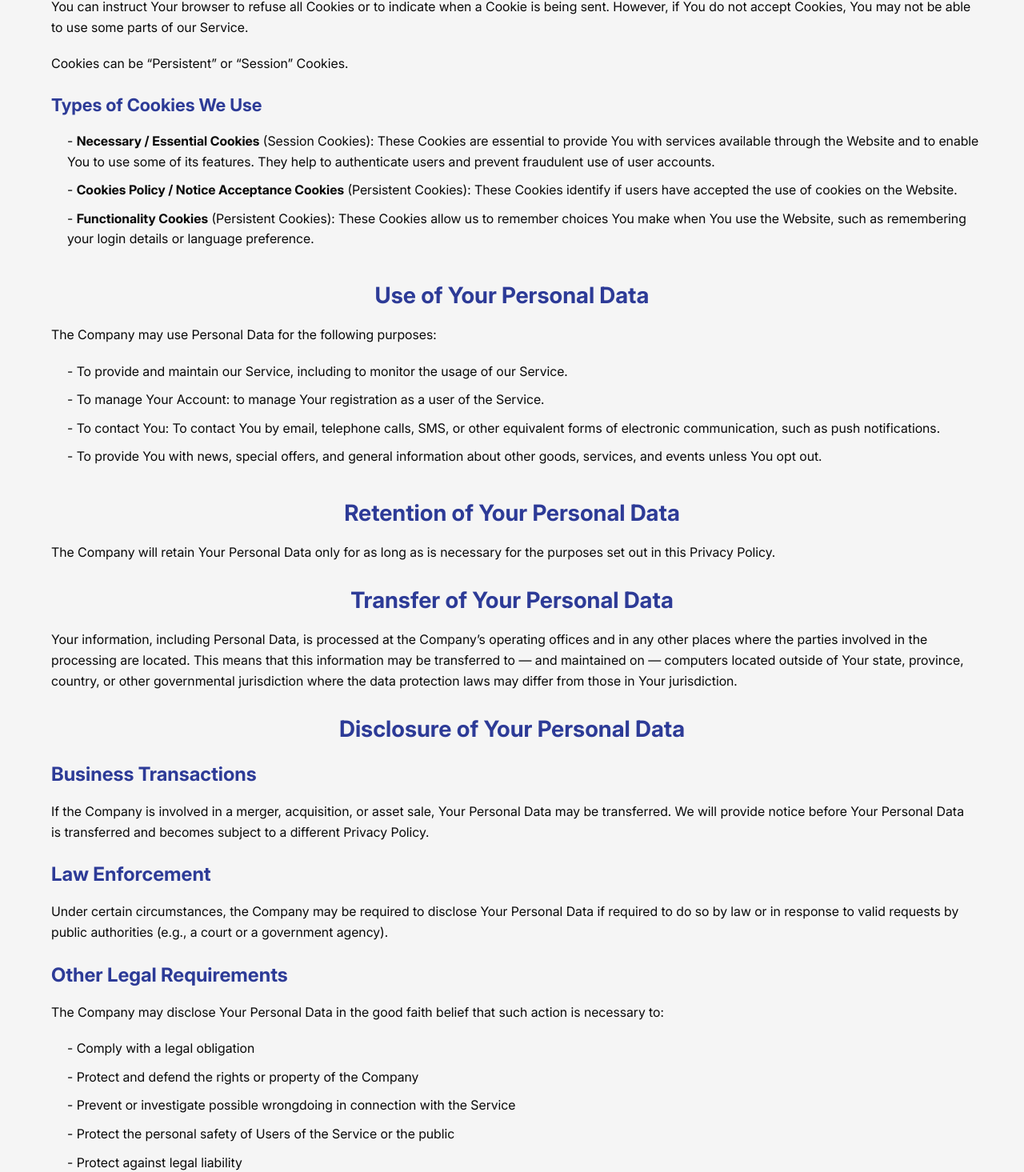
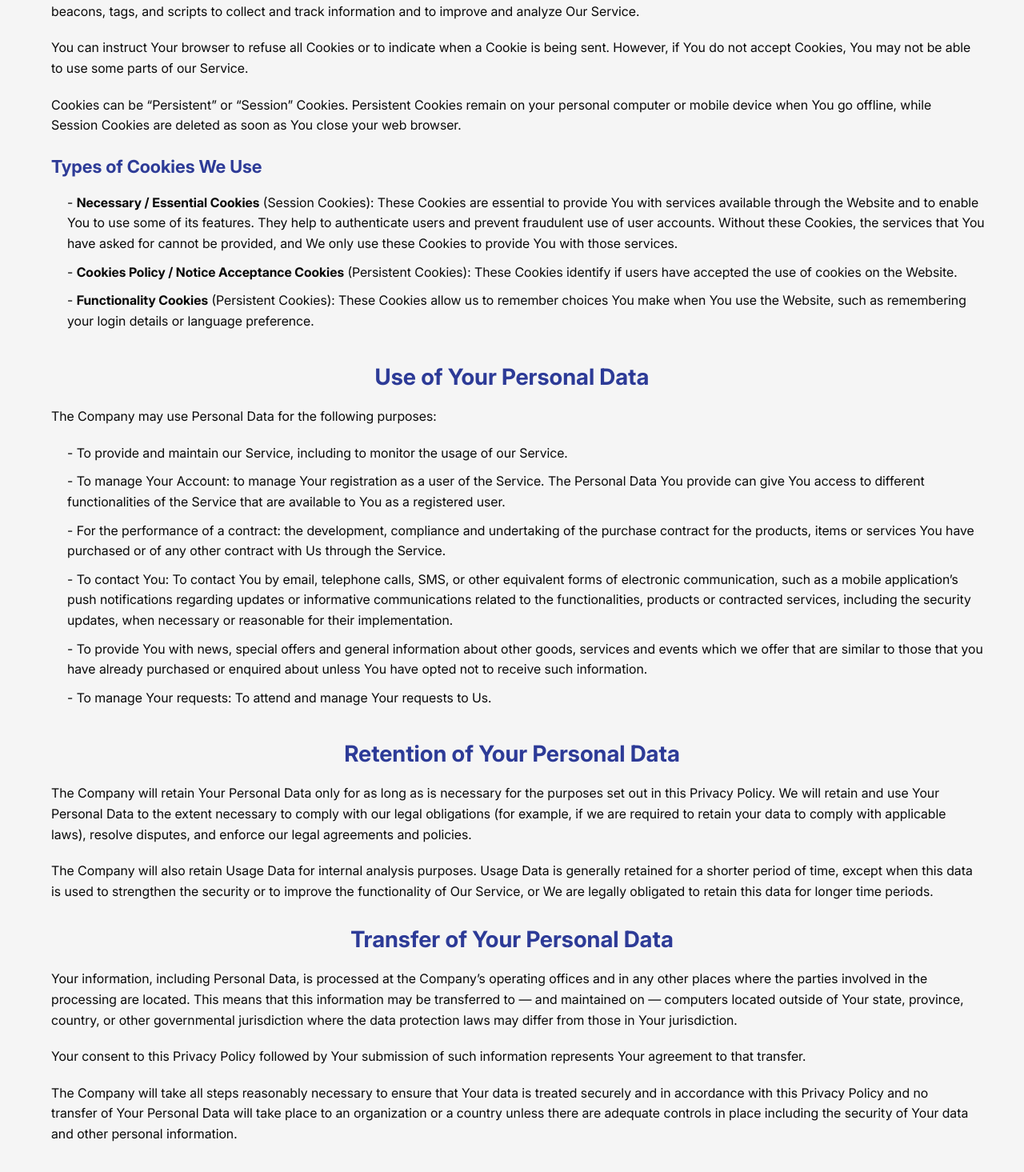
Before and after one commit to VKrivkov/BankerLinks, a React (Vite) app in the folder bankerlinks/: page /privacy-policy in a window 1280 px wide. Shown: the part 2047-3512 px from the top of the page at 80% size. Built offline with nearby package versions, Linux system fonts and the light colour scheme.

Commit message:
Update PrivacyPolicy.jsx

```diff
--- a/bankerlinks/src/screens/PrivacyPolicy/PrivacyPolicy.jsx
+++ b/bankerlinks/src/screens/PrivacyPolicy/PrivacyPolicy.jsx
@@ -50,7 +50,7 @@ const PrivacyPolicy = () => {
         <li>- <strong>Country</strong> refers to Luxembourg.</li>
         <li>
           - <strong>Service Provider</strong> means any natural or legal person who processes the data on behalf of the
-          Company.
+          Company. It refers to third-party companies or individuals employed by the Company to facilitate the Service, to provide the Service on behalf of the Company, to perform services related to the Service or to assist the Company in analyzing how the Service is used.
         </li>
         <li>
           - <strong>Third-party Social Media Service</strong> refers to any website or any social network website through
@@ -109,14 +109,14 @@ const PrivacyPolicy = () => {
         You can instruct Your browser to refuse all Cookies or to indicate when a Cookie is being sent. However, if You
         do not accept Cookies, You may not be able to use some parts of our Service.
       </p>
-      <p>Cookies can be “Persistent” or “Session” Cookies.</p>
+      <p>Cookies can be “Persistent” or “Session” Cookies. Persistent Cookies remain on your personal computer or mobile device when You go offline, while Session Cookies are deleted as soon as You close your web browser.</p>
 
       <h5>Types of Cookies We Use</h5>
       <ul>
         <li>
           - <strong>Necessary / Essential Cookies</strong> (Session Cookies):
           These Cookies are essential to provide You with services available through the Website and to enable You to use
-          some of its features. They help to authenticate users and prevent fraudulent use of user accounts.
+          some of its features. They help to authenticate users and prevent fraudulent use of user accounts. Without these Cookies, the services that You have asked for cannot be provided, and We only use these Cookies to provide You with those services.
         </li>
         <li>
           - <strong>Cookies Policy / Notice Acceptance Cookies</strong> (Persistent Cookies):
@@ -133,21 +133,28 @@ const PrivacyPolicy = () => {
       <p>The Company may use Personal Data for the following purposes:</p>
       <ul>
         <li>- To provide and maintain our Service, including to monitor the usage of our Service.</li>
-        <li>- To manage Your Account: to manage Your registration as a user of the Service.</li>
+        <li>- To manage Your Account: to manage Your registration as a user of the Service. The Personal Data You provide can give You access to different functionalities of the Service that are available to You as a registered user.</li>
+        <li>
+          - For the performance of a contract: the development, compliance and undertaking of the purchase contract for the products, items or services You have purchased or of any other contract with Us through the Service.
+        </li>
         <li>
           - To contact You: To contact You by email, telephone calls, SMS, or other equivalent forms of electronic
-          communication, such as push notifications.
+          communication, such as a mobile application’s push notifications regarding updates or informative communications related to the functionalities, products or contracted services, including the security updates, when necessary or reasonable for their implementation.
         </li>
         <li>
-          - To provide You with news, special offers, and general information about other goods, services, and events
-          unless You opt out.
+          - To provide You with news, special offers and general information about other goods, services and events which we offer that are similar to those that you have already purchased or enquired about unless You have opted not to receive such information.
         </li>
+        <li>- To manage Your requests: To attend and manage Your requests to Us.</li>
       </ul>
 
       <h3>Retention of Your Personal Data</h3>
       <p>
         The Company will retain Your Personal Data only for as long as is necessary for the purposes set out in this
-        Privacy Policy.
+        Privacy Policy. We will retain and use Your Personal Data to the extent necessary to comply with our legal obligations (for example, if we are required to retain your data to comply with applicable laws), resolve disputes, and enforce our legal agreements and policies.
+      </p>
+
+      <p>
+        The Company will also retain Usage Data for internal analysis purposes. Usage Data is generally retained for a shorter period of time, except when this data is used to strengthen the security or to improve the functionality of Our Service, or We are legally obligated to retain this data for longer time periods.
       </p>
 
       <h3>Transfer of Your Personal Data</h3>
@@ -156,6 +163,12 @@ const PrivacyPolicy = () => {
         places where the parties involved in the processing are located. This means that this information may be
         transferred to — and maintained on — computers located outside of Your state, province, country, or other
         governmental jurisdiction where the data protection laws may differ from those in Your jurisdiction.
+      </p>
+      <p>
+        Your consent to this Privacy Policy followed by Your submission of such information represents Your agreement to that transfer.
+      </p>
+      <p>
+        The Company will take all steps reasonably necessary to ensure that Your data is treated securely and in accordance with this Privacy Policy and no transfer of Your Personal Data will take place to an organization or a country unless there are adequate controls in place including the security of Your data and other personal information.
       </p>
 
       <h3>Disclosure of Your Personal Data</h3>
```
